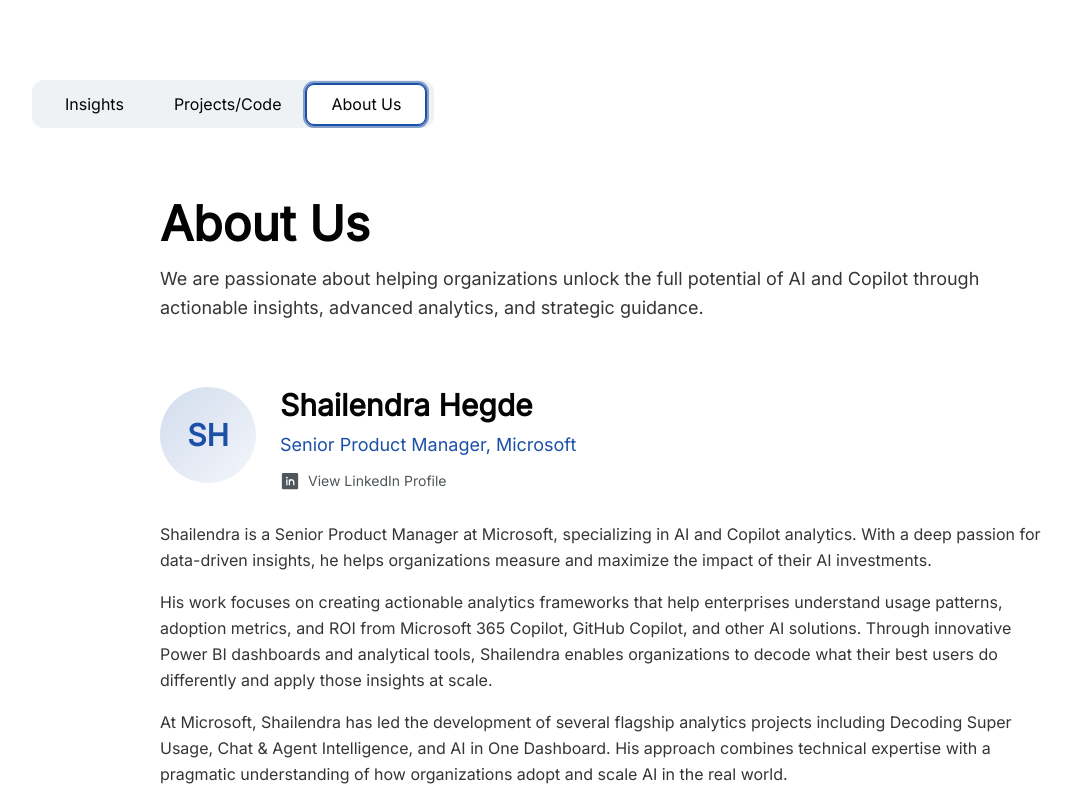
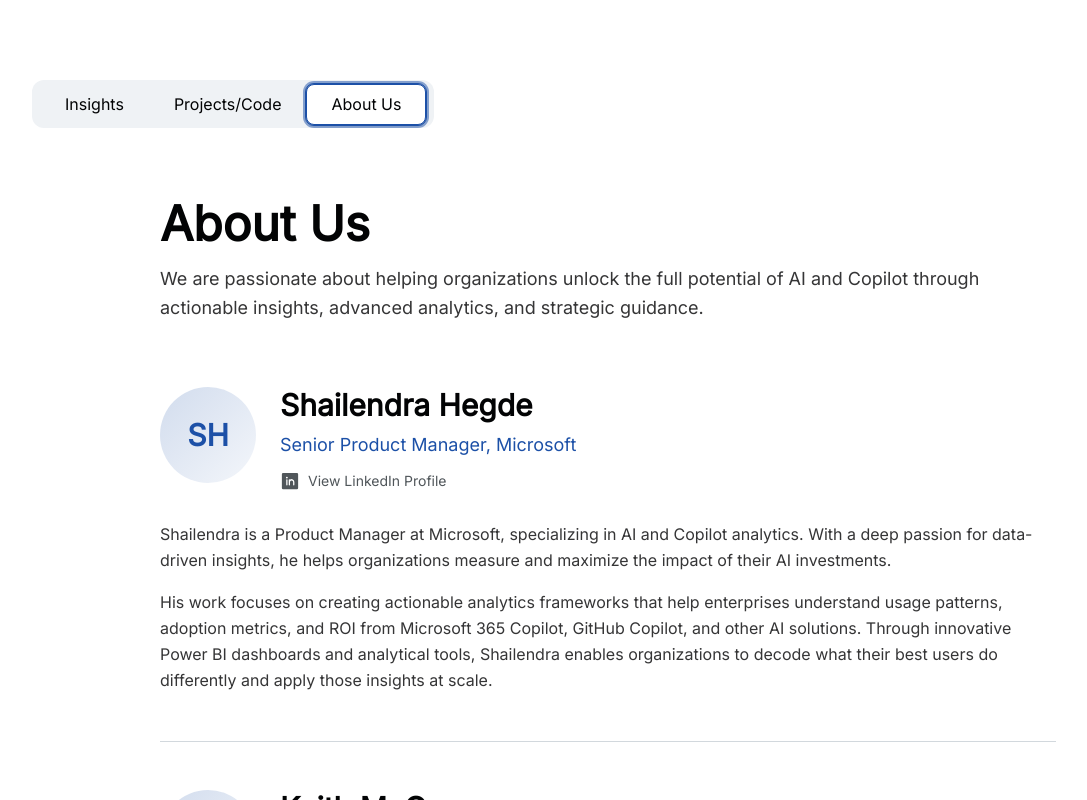
Before and after one commit to shailendrahegde/ainroisite, a React (Vite) app: page / in a window 1280 px wide. Both pictures are taken after a click on the tab "About Us". Shown: the top 800 px of the page, without its empty margins (32-1119 px from the left). Built offline with nearby package versions, Linux system fonts and the light colour scheme.

Commit message:
Edited Spark

```diff
--- a/src/App.tsx
+++ b/src/App.tsx
@@ -105,7 +105,7 @@
         const loadedArticles: Article[] = [
           {
             title: "ROI Demands Patience",
-            summary: "Understanding the long-term value proposition of AI investments requires patience and strategic planning.",
+            summary: "AI value unfolds in stages. Focusing on ROI prematurely can lead to missed opportunities. Here's what to focus on instead",
             category: "ROI Analysis",
             readTime: "5 min read",
             content: `AI ROI Is the Wrong First Question: Here’s What to Measure Instead
@@ -129,7 +129,7 @@
           },
           {
             title: "What Early AI Adoption Really Looks Like in the Enterprise",
-            summary: "A practical look at the realities of enterprise AI adoption in organizations.",
+            summary: "Early adoption is concentrated in few surfaces and within a small set of superusers, and this is ok",
             category: "AI Adoption",
             readTime: "7 min read",
             content: `What Early AI Adoption Really Looks Like in the Enterprise
@@ -422,14 +422,12 @@
 
                   <div className="prose prose-lg max-w-none text-foreground/80 leading-relaxed space-y-4">
                     <p>
-                      Shailendra is a Senior Product Manager at Microsoft, specializing in AI and Copilot analytics. With a deep passion for data-driven insights, he helps organizations measure and maximize the impact of their AI investments.
+                      Shailendra is a Product Manager at Microsoft, specializing in AI and Copilot analytics. With a deep passion for data-driven insights, he helps organizations measure and maximize the impact of their AI investments.
                     </p>
                     <p>
                       His work focuses on creating actionable analytics frameworks that help enterprises understand usage patterns, adoption metrics, and ROI from Microsoft 365 Copilot, GitHub Copilot, and other AI solutions. Through innovative Power BI dashboards and analytical tools, Shailendra enables organizations to decode what their best users do differently and apply those insights at scale.
                     </p>
-                    <p>
-                      At Microsoft, Shailendra has led the development of several flagship analytics projects including Decoding Super Usage, Chat & Agent Intelligence, and AI in One Dashboard. His approach combines technical expertise with a pragmatic understanding of how organizations adopt and scale AI in the real world.
-                    </p>
+
                   </div>
                 </div>
 
```
Also changed, not shown: 1 other file (tests, documents, lock files or other folders).
